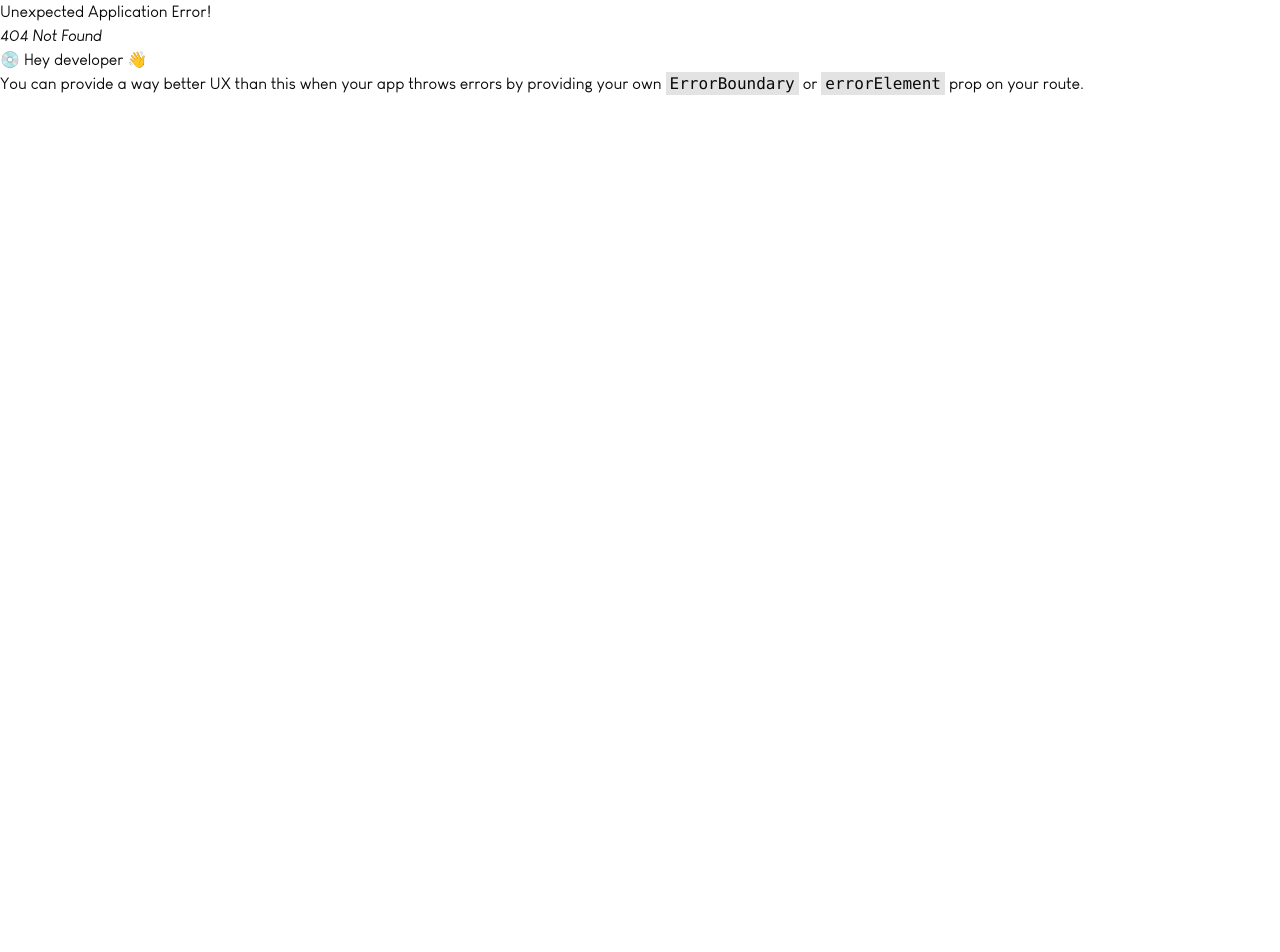
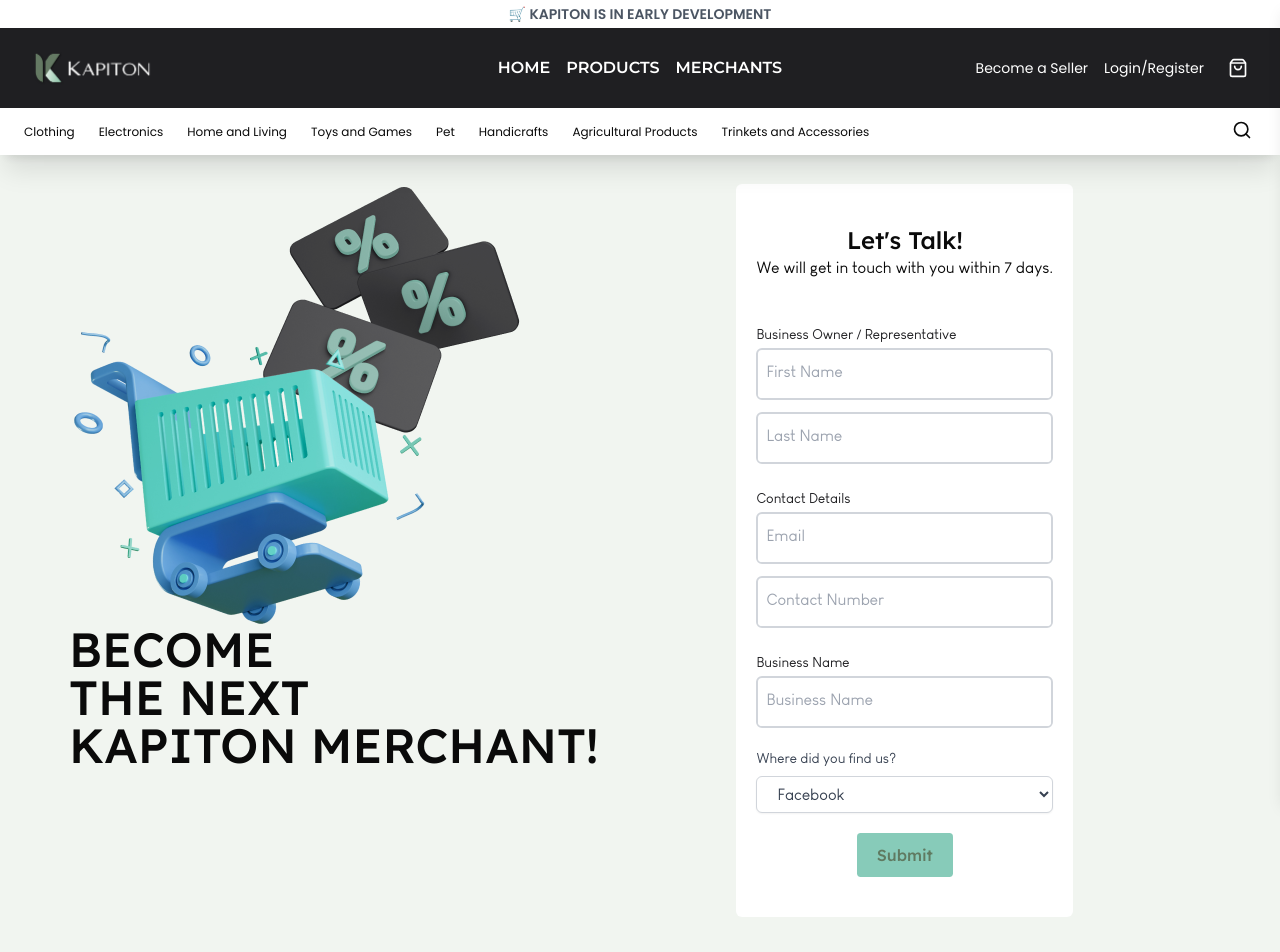
Before and after one commit to otaKenneth/kapiton-fe-v2, a React (Vite) app: page /become-merchant in a window 1280 px wide. Before the commit this address had no page. Shown: the top 952 px of the page. Before the commit the page ends 800 px from the top, so only its background shows below. Built offline with nearby package versions, Linux system fonts and the light colour scheme.

Commit message:
merchant registration

```diff
--- a/src/assets/sass/elementor.scss
+++ b/src/assets/sass/elementor.scss
@@ -258,6 +258,45 @@ body {
 
 /* CUSTOM CSS NINO FELICIANO*/
 .elementor {
+	.e-con {
+		.form-group {
+			margin-bottom: 20px;
+
+			.title {
+				font-family: $font-family_1;
+				font-weight: 600;
+				font-size: 16px;
+				color: $color_2;
+			}
+
+			.title-2 {
+				font-family: $font-family_1;
+				font-weight: 400;
+				font-size: 14px;
+				color: $color_3;
+			}
+		}
+
+		.btn {
+			padding: 10px 20px;
+			background-color: $background-color_1;
+			color: black;
+			border-radius: 0.23em;
+			font-weight: 600;
+
+			&.primary {
+				background-color: $background-color_8;
+				color: $color_7;
+				font-weight: bold;
+
+				&:hover {
+					background-color: $background-color_6;
+					color: white;
+					transition: ease-in-out 0.3s;
+				}
+			}
+		}
+	}
 	.elementor-element.elementor-element-main-container {
 		--display: flex;
 		--flex-direction: row;
--- a/src/assets/styles/elementor.css
+++ b/src/assets/styles/elementor.css
@@ -211,6 +211,38 @@ body {
 }
 
 /* CUSTOM CSS NINO FELICIANO*/
+.elementor .e-con .form-group {
+  margin-bottom: 20px;
+}
+.elementor .e-con .form-group .title {
+  font-family: "Louis George Cafe", Sans-serif;
+  font-weight: 600;
+  font-size: 16px;
+  color: #5F7A61;
+}
+.elementor .e-con .form-group .title-2 {
+  font-family: "Louis George Cafe", Sans-serif;
+  font-weight: 400;
+  font-size: 14px;
+  color: #1F1F22;
+}
+.elementor .e-con .btn {
+  padding: 10px 20px;
+  background-color: #87CDBF;
+  color: black;
+  border-radius: 0.23em;
+  font-weight: 600;
+}
+.elementor .e-con .btn.primary {
+  background-color: #87CBB9;
+  color: #5F7A61;
+  font-weight: bold;
+}
+.elementor .e-con .btn.primary:hover {
+  background-color: #5F7A61;
+  color: white;
+  transition: ease-in-out 0.3s;
+}
 .elementor .elementor-element.elementor-element-main-container {
   --display: flex;
   --flex-direction: row;
--- a/src/components/customer/Header.tsx
+++ b/src/components/customer/Header.tsx
@@ -70,7 +70,7 @@ const Header = ({ onCartClick }: { onCartClick?: () => void }) => {
         <div className="flex font-body gap-x-2 sm:gap-x-4 text-xs sm:text-sm items-center">
           {/* Desktop auth links - hidden on mobile */}
           <div className="hidden md:flex gap-x-4">
-            <NavLink to="/">Become a Seller</NavLink>
+            <NavLink to="/become-merchant">Become a Seller</NavLink>
             <NavLink to="/auth/customer">Login/Register</NavLink>
           </div>
 
@@ -107,7 +107,7 @@ const Header = ({ onCartClick }: { onCartClick?: () => void }) => {
               <NavLink to="/merchants" className="py-2 border-b border-gray-600 last:border-b-0" onClick={() => setShowMobileMenu(false)}>
                 MERCHANTS
               </NavLink>
-              <NavLink to="/" className="py-2 border-b border-gray-600 last:border-b-0 md:hidden" onClick={() => setShowMobileMenu(false)}>
+              <NavLink to="/become-merchant" className="py-2 border-b border-gray-600 last:border-b-0 md:hidden" onClick={() => setShowMobileMenu(false)}>
                 Become a Seller
               </NavLink>
             </div>
--- /dev/null
+++ b/src/components/ui/Input.tsx
@@ -0,0 +1,20 @@
+const Input = ({ label, id, ...props }: { label: string; id: string; [key: string]: any }) => {
+  return (
+    <div className="relative pt-2 border-2 border-gray-300 rounded-md focus-within:border-blue-600 overflow-hidden">
+      <input
+        type="text"
+        id={id}
+        className="peer px-2 h-10 w-full text-gray-900 placeholder-transparent focus:outline-none"
+        placeholder="Input Field"
+      />
+      <label
+        htmlFor={id}
+        className="absolute left-2 -top-3.5 text-gray-600 text-sm transition-all peer-placeholder-shown:top-2.5 peer-placeholder-shown:text-base peer-placeholder-shown:text-gray-400 peer-focus:-top-0.5 peer-focus:text-sm peer-focus:text-blue-600"
+      >
+        {label}
+      </label>
+    </div>
+  );
+};
+
+export default Input;
--- /dev/null
+++ b/src/pages/customer/merchants/BecomeMerchant.tsx
@@ -0,0 +1,67 @@
+import Input from "@components/ui/Input";
+import Select from "@components/ui/Select";
+
+const BecomeMerchant = () => {
+  return (
+    <div className="elementor py-10">
+      <div className="e-con flex flex-wrap justify-around">
+        <div className="e-con">
+          <div><img src="/src/images/2024-04-become-next-merchant2.png" alt="shopping cart" /></div>
+          <div className="text-left uppercase text-5xl font-bold">Become</div>
+          <div className="text-left uppercase text-5xl font-bold">The Next</div>
+          <div className="text-left uppercase text-5xl font-bold">Kapiton Merchant!</div>
+        </div>
+        <div className="e-con">
+          <div className="bg-white rounded-md py-10 px-5 flex flex-col">
+            <div className="title font-bold text-2xl text-center">Let's Talk!</div>
+            <div className="text-center">We will get in touch with you within 7 days.</div>
+            <div className="my-5"></div>
+            <div className="form-group">
+              <div className="title-2 text-xl">Business Owner / Representative</div>
+              <div className="text-input-container space-y-3">
+                <Input label="First Name" id="first_name" />
+                <Input label="Last Name" id="last_name" />
+                <span className="error-message text-red-500 text-sm"></span>
+              </div>
+            </div>
+            <div className="form-group">
+              <div className="title-2 text-xl">Contact Details</div>
+              <div className="text-input-container space-y-3">
+                <Input label="Email" id="email" />
+                <Input label="Contact Number" id="contact_no" />
+                <span className="error-message text-red-500 text-sm"></span>
+              </div>
+            </div>
+            <div className="form-group">
+              <div className="title-2 text-xl">Business Name</div>
+              <div className="text-input-container">
+                <div>
+                  <Input label="Business Name" id="business_name" />
+                </div>
+                <span className="error-message text-red-500 text-sm"></span>
+              </div>
+            </div>
+            <div className="form-group">
+              <div className="text-input-container">
+                <Select label="Where did you find us?" id="referral_source" options={[
+                  { value: "facebook", label: "Facebook" },
+                  { value: "instagram", label: "Instagram" },
+                  { value: "linkedin", label: "LinkedIn" },
+                  { value: "referral", label: "Referral" },
+                  { value: "word-of-mouth", label: "Word of Mouth" },
+                ]} />
+                <span className="error-message text-red-500 text-sm"></span>
+              </div>
+            </div>
+            <div className="flex justify-center items-center">
+              <button type="submit" className="btn primary">Submit</button>
+            </div>
+          </div>
+        </div>
+        <div className="e-con"></div>
+      </div>
+    </div>
+  );
+}
+
+export default BecomeMerchant;
--- a/src/pages/customer/merchants/MerchantsPage.tsx
+++ b/src/pages/customer/merchants/MerchantsPage.tsx
@@ -136,7 +136,7 @@ const MerchantsPage = () => {
                   <p className='font-body font-semibold text-xs sm:text-sm'>
                     {m.reviews ? `${m.reviews} Stars` : 'No Reviews'}
                   </p>
-                  <Link to={`/merchants/${m.id}`} className='bg-primaryContrast text-white rounded-full px-6 sm:px-8 py-2 text-xs sm:text-base hover:bg-primary hover:scale-105 transition-all duration-300'>
+                  <Link to={`/products/vendor/${m.id}`} className='bg-primaryContrast text-white rounded-full px-6 sm:px-8 py-2 text-xs sm:text-base hover:bg-primary hover:scale-105 transition-all duration-300'>
                     View Store
                   </Link>
                 </div>
--- a/src/pages/customer/products/ProductDetail.tsx
+++ b/src/pages/customer/products/ProductDetail.tsx
@@ -105,7 +105,7 @@ const productDetail = () => {
                 <img src="" alt="" style={{ width: "30px"}} />
               </div>
               <div>
-                <span className="shop_name">{data.vendor.vendorbusinessdetails.shop_name}</span>
+                <span className="shop_name">{data.vendor?.vendorbusinessdetails.shop_name}</span>
               </div>
             </div>
             <div>No Reviews</div>
@@ -127,7 +127,7 @@ const productDetail = () => {
             </div>
             <div>
               <QuantityInput
-                label={"Stock"}
+                label={"Quantity"}
                 value={quantity}
                 onChange={setQuantity}
                 max={maxQuantity}
```
Also changed, not shown: src/main.tsx (+6 -8 lines), src/images/2024-04-become-next-merchant2.png (added), 1 other file (tests, documents, lock files or other folders).
